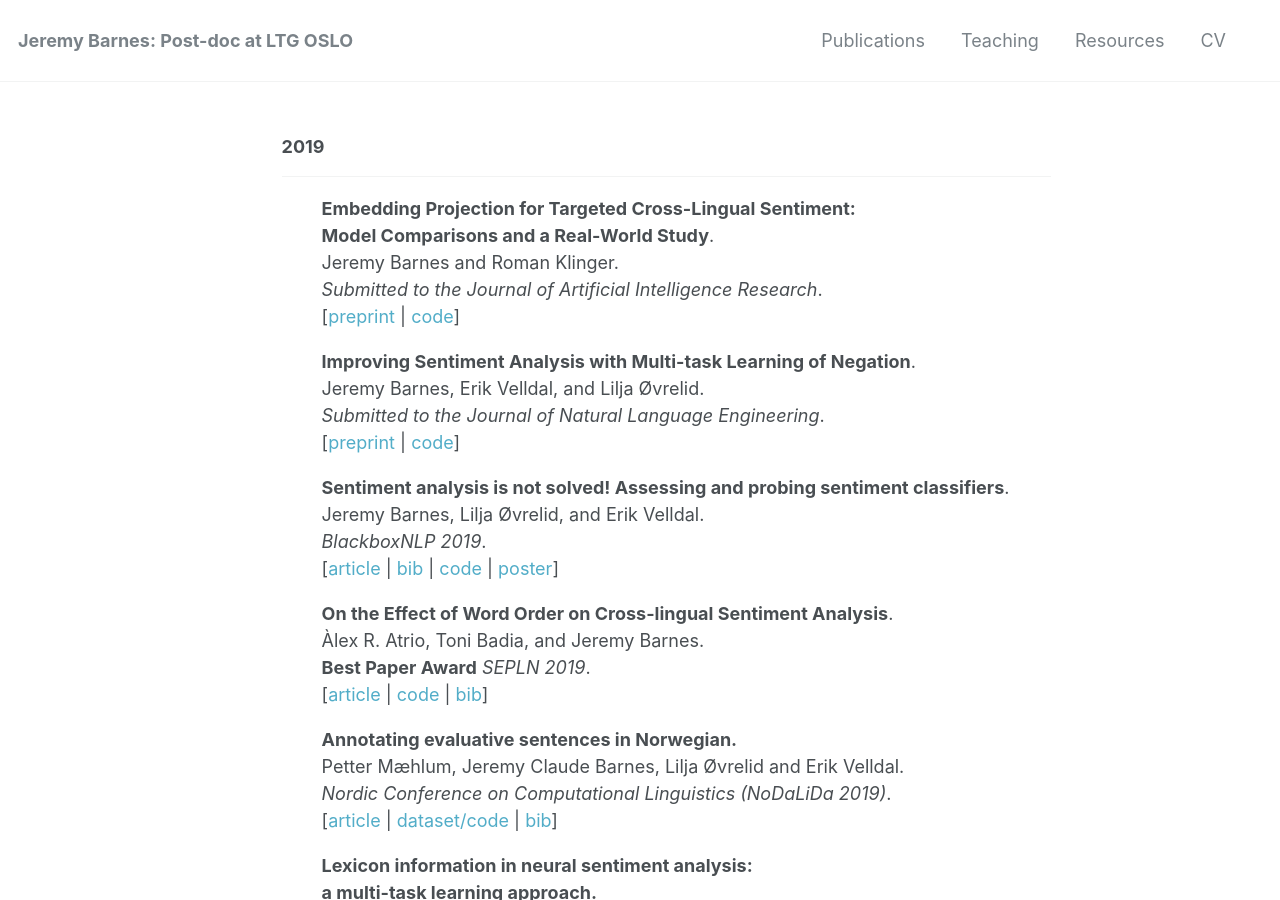
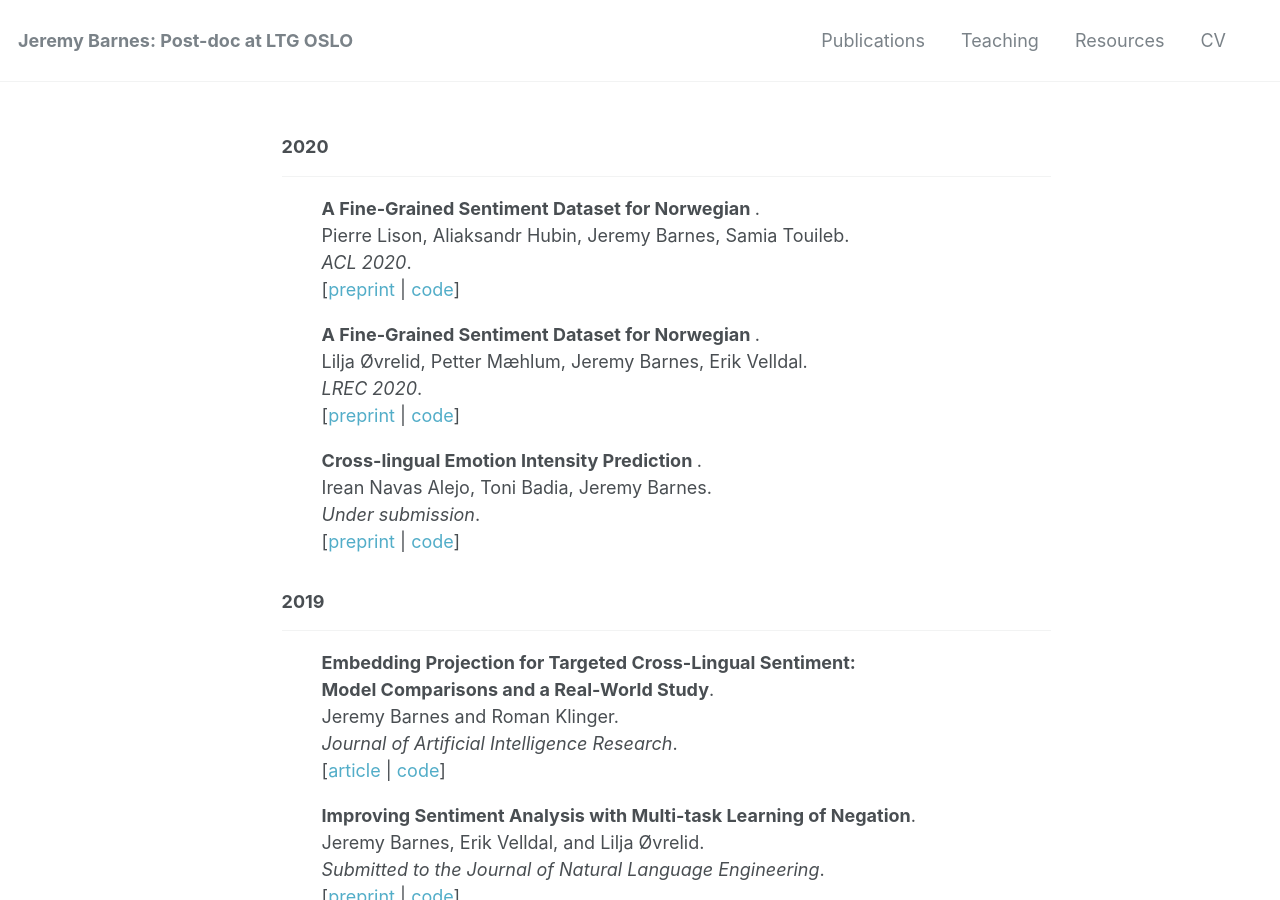
Before and after one commit to jerbarnes/jbarnesspain.github.io, a Jekyll site: the page built from publications/index.html, in a window 1280 px wide and 900 px high. Built offline with Jekyll 4.4.1, drawn with Linux system fonts in a browser that asks for light colours.

Commit message:
updated publications

```diff
--- a/publications/index.html
+++ b/publications/index.html
@@ -5,6 +5,37 @@ title: Selected Publications
 
 <article class="page">
 <div class="blurb">
+
+<h3> 2020 </h3><hr>
+
+
+<ul>
+        <strong>
+        A Fine-Grained Sentiment Dataset for Norwegian
+        </strong>.<br>
+        Pierre Lison, Aliaksandr Hubin, Jeremy Barnes, Samia Touileb.<br>
+        <i>ACL 2020</i>.<br>
+        [<a href="https://arxiv.org/abs/2004.14723">preprint</a> | <a href="https://github.uio.no/plison/weak_supervision">code</a>]
+</ul>
+
+
+<ul>
+        <strong>
+        A Fine-Grained Sentiment Dataset for Norwegian
+        </strong>.<br>
+        Lilja Øvrelid, Petter Mæhlum, Jeremy Barnes, Erik Velldal.<br>
+        <i>LREC 2020</i>.<br>
+        [<a href="https://arxiv.org/abs/1911.12722">preprint</a> | <a href="https://github.com/ltgoslo/norec_fine">code</a>]
+</ul>
+
+<ul>
+        <strong>
+        Cross-lingual Emotion Intensity Prediction
+        </strong>.<br>
+        Irean Navas Alejo, Toni Badia, Jeremy Barnes.<br>
+        <i>Under submission</i>.<br>
+        [<a href="https://arxiv.org/abs/2004.04103">preprint</a> | <a href="https://github.com/jbarnesspain/fine-grained_cross-lingual_emotion">code</a>]
+</ul>
 
 
 <h3> 2019 </h3><hr>
@@ -14,8 +45,8 @@ title: Selected Publications
         Embedding Projection for Targeted Cross-Lingual Sentiment:<br>
         Model Comparisons and a Real-World Study</strong>.<br>
         Jeremy Barnes and Roman Klinger.<br>
-        <i>Submitted to the Journal of Artificial Intelligence Research</i>.<br>
-        [<a href="/downloads/crosslingual_sentiment_analysis.pdf">preprint</a> | <a href="https://github.com/jbarnesspain/targeted_blse">code</a>]
+        <i>Journal of Artificial Intelligence Research</i>.<br>
+        [<a href="https://www.jair.org/index.php/jair/article/view/11561">article</a> | <a href="https://github.com/jbarnesspain/targeted_blse">code</a>]
 </ul>
 
 <ul>
```
